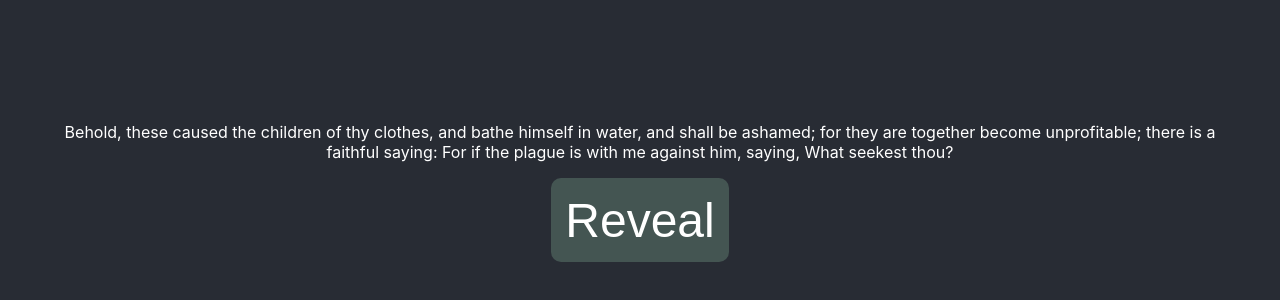
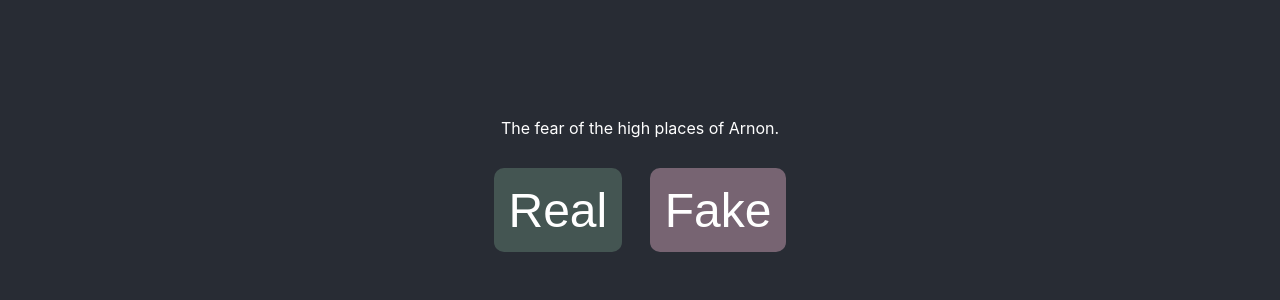
Before and after one commit to loqwai/bibble-site, a React (Create React App) app: page / in a window 1280 px wide. Shown: the part 264-564 px from the top of the page. Built offline with nearby package versions, Linux system fonts and the light colour scheme.

Commit message:
Renaming things

```diff
--- a/src/App.css
+++ b/src/App.css
@@ -20,20 +20,31 @@ html, body, #root {
   text-align: center;
 }
 
-button.Reveal {
+button.Real {
   border: none;
   border-radius: 10px;
   background-color: #445552;
   font-size: 3em;
   color: white;
   padding: 0.3em;
+  margin: 0.3em;
+}
+
+button.Fake {
+  border: none;
+  border-radius: 10px;
+  background-color: #776472;
+  font-size: 3em;
+  color: white;
+  padding: 0.3em;
+  margin: 0.3em;
 }
 
 button.Try-Again {
 
   border: none;
   border-radius: 10px;
-  background-color: #776472;
+  background-color: #294D4A;
   font-size: 3em;
   color: white;
   padding: 0.3em;
--- a/src/App.tsx
+++ b/src/App.tsx
@@ -1,12 +1,11 @@
-import { stringify } from 'querystring';
 import React from 'react';
 import './App.css';
 
 
-type Type = 'real_verses' | 'fake_verses'
+type Choice = 'real_verses' | 'fake_verses'
 
 type Data = {
-  [type in Type]: string[];
+  [choice in Choice]: string[];
 };
 
 const useData = () => {
@@ -23,42 +22,56 @@ const useData = () => {
 
   return data
 }
-//const foo = <T, >(x: T) => x;
-const randomChoice = <T extends any>(items: T[]): T => {
+
+const sample = <T extends any>(items: T[]): T => {
   const index = Math.floor(Math.random() * items.length)
   return items[index]
 }
 
 
-const useRandomChoice = () => {
-  const [choice, setChoice] = React.useState<{key: string, verse: string}>()
+const useRandomVerse = () => {
+  const [verse, setVerse] = React.useState<{key: Choice, text: string}>()
   const data = useData()
 
   React.useEffect(() => {
     if (!data) return;
 
-    const key = randomChoice<Type>(['real_verses', 'fake_verses'])
-    const verse = randomChoice(data[key])
+    const key = sample<Choice>(['real_verses', 'fake_verses'])
+    const verse = sample(data[key])
 
-    setChoice({key, verse})
+    setVerse({key, text: verse})
   }, [data])
 
-  return choice
+  return verse
+}
+
+const Chooser = ({ onChoose }: { onChoose: (choice: Choice) => void }) => {
+  return (<>
+    <button className="Real" onClick={() => onChoose('real_verses')}>Real</button>
+    <button className="Fake" onClick={() => onChoose('fake_verses')}>Fake</button>
+  </>);
+}
+
+const appleSauce: {[key in Choice]: string} =  {
+  real_verses: 'Real',
+  fake_verses: 'Fake',
 }
 
 function App() {
-  const choice = useRandomChoice()
+  const verse = useRandomVerse()
   const [hidden, setHidden] = React.useState(true)
+
+  if (!verse) return null
 
   return (
     <div className="App">
       <div className="Content">
-        <p>{choice?.verse}</p>
-        {hidden || <h1>{choice?.key}</h1>}
+        <p>{verse.text}</p>
+        {hidden || <h1>{appleSauce[verse.key]}</h1>}
 
         {hidden
-          ? <button className="Reveal" onClick={() => setHidden(false)}>Reveal</button>
-          : <button className="Try-Again" onClick={()=>window.location.reload()}>Try Again</button>
+          ? <Chooser onChoose={() => setHidden(false)} />
+          : <button className="Try-Again" onClick={()=> window.location.reload()}>Try Again</button>
         }
       </div>
     </div>
```
